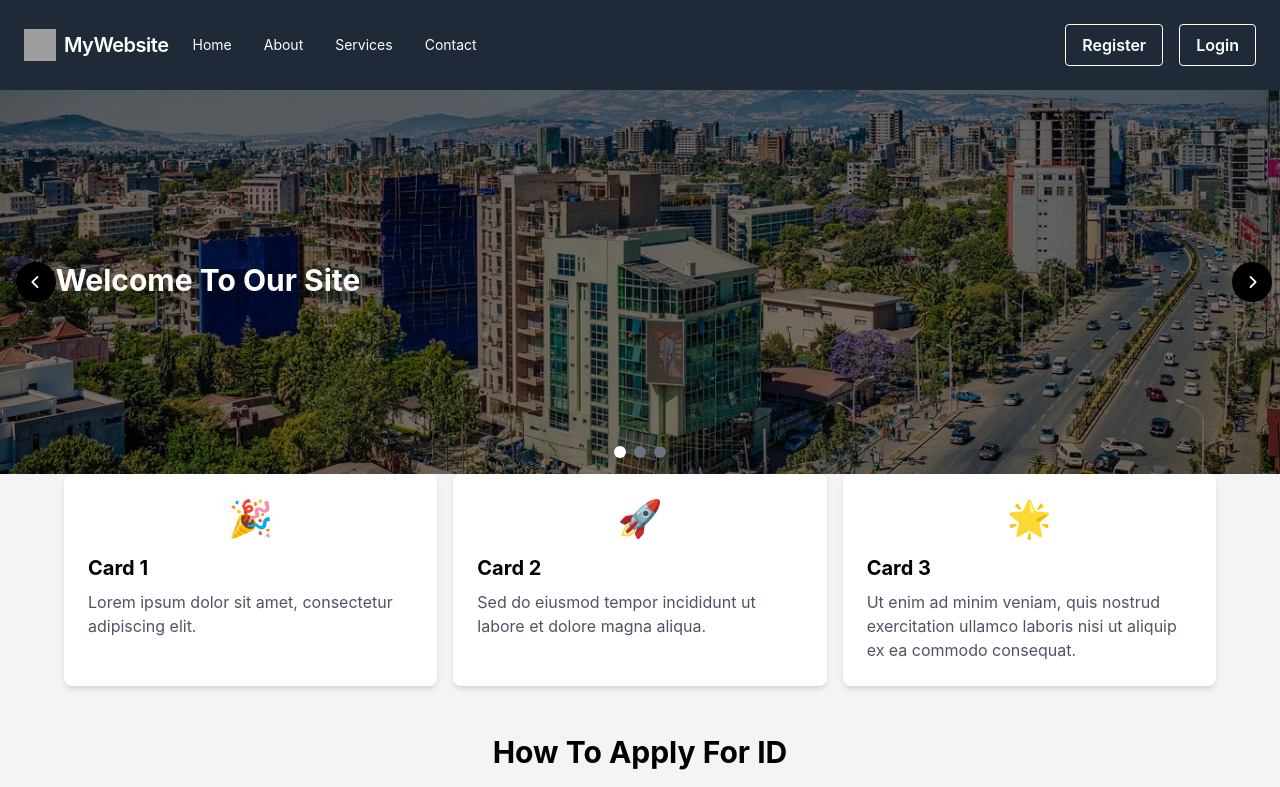
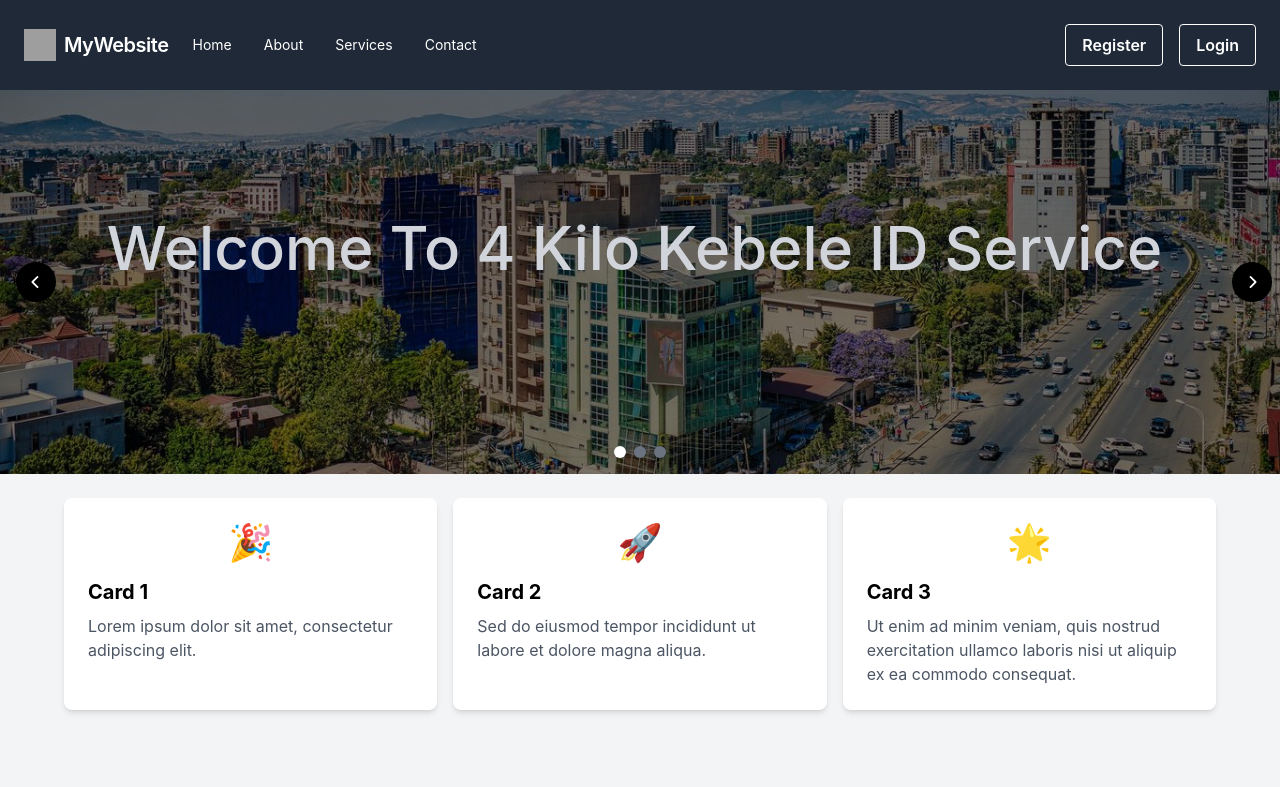
Before and after one commit to abel12-tech/kebele-id-service, a React (Create React App) app: page / in a window 1280 px wide. Shown: the top 787 px of the page. Built offline with nearby package versions, Linux system fonts and the light colour scheme; grey boxes are pictures that could not be loaded.

Commit message:
some style is changed

```diff
--- a/src/App.js
+++ b/src/App.js
@@ -89,18 +89,18 @@ const App = () => {
         </div>
       </nav>
       {/* === carousel */}
-      <div className="relative">
+      <div className="relative h-96">
         {/* Add a semi-transparent overlay to improve readability of text */}
         <div className="absolute inset-0 bg-black opacity-50"></div>
-        <h1 className="absolute top-1/2 left-52 p-3 transform -translate-x-1/2 -translate-y-8 text-white text-3xl font-bold z-10">
-          Welcome To Our Site
+        <h1 className="absolute top-40 w-1/2 left-1/3 transform -translate-x-1/2 -translate-y-8 text-gray-300 text-6xl text-nowrap font-medium z-10">
+          Welcome To 4 Kilo Kebele ID Service
         </h1>
         <img
           src={images[currentIndex]}
           alt="carousel"
           className="w-full h-96 object-cover"
         />
-        <div className="absolute bottom-4 left-1/2 transform -translate-x-1/2 flex space-x-2">
+        <div className="absolute  bottom-4 left-1/2 transform -translate-x-1/2 flex space-x-2">
           {images.map((_, index) => (
             <button
               key={index}
@@ -126,7 +126,7 @@ const App = () => {
       </div>
       {/* == Cards */}
 
-      <div className="flex flex-col items-center justify-center bg-gray-100">
+      <div className="flex flex-col py-6 border-gray-400 items-center justify-center bg-gray-100">
         <div className="grid grid-cols-1 md:grid-cols-3 gap-4 max-w-6xl mx-auto">
           <div className="bg-white p-6 rounded-lg shadow-md hover:shadow-lg">
             <div className="text-center text-4xl text-blue-500">🎉</div>
```
